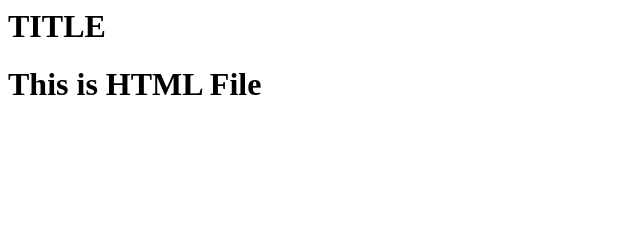
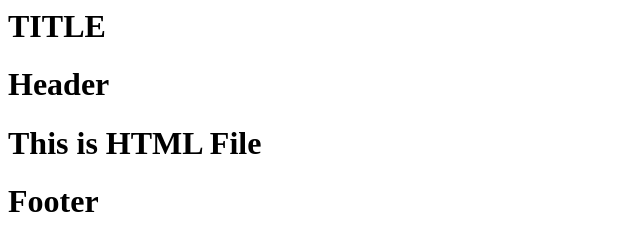
Before and after one commit to akashroy-devops/Devops-L1, a plain HTML site: page index.html in a window 1280 px wide. Shown: the whole page, without its empty margins (0-640 px from the left). Drawn offline with Linux system fonts and the light colour scheme.

Commit message:
Added Header & Footer

```diff
--- a/index.html
+++ b/index.html
@@ -1,3 +1,5 @@
+<h1> TITLE  <h1>
+<h1> Header <h1>
+<h1> This is HTML File <h1>
 
-<h1> TITLE  <h1>
-<h1> This is HTML File <h1>
+<h1> Footer <h1>
```
